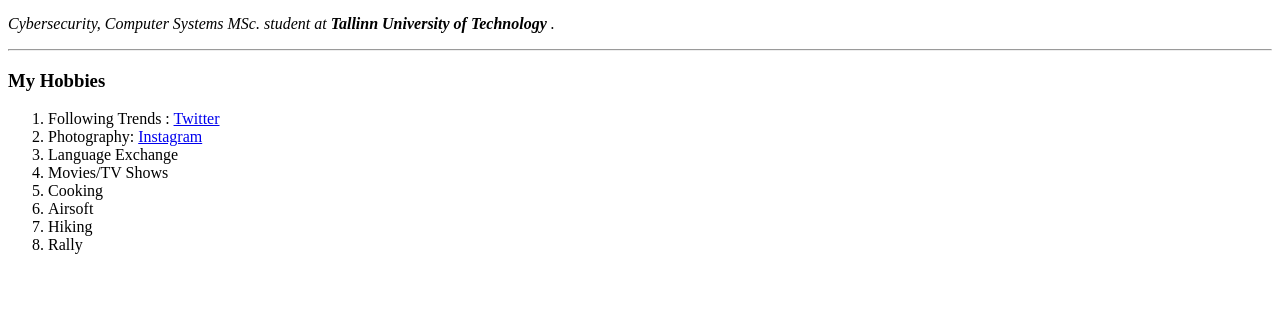
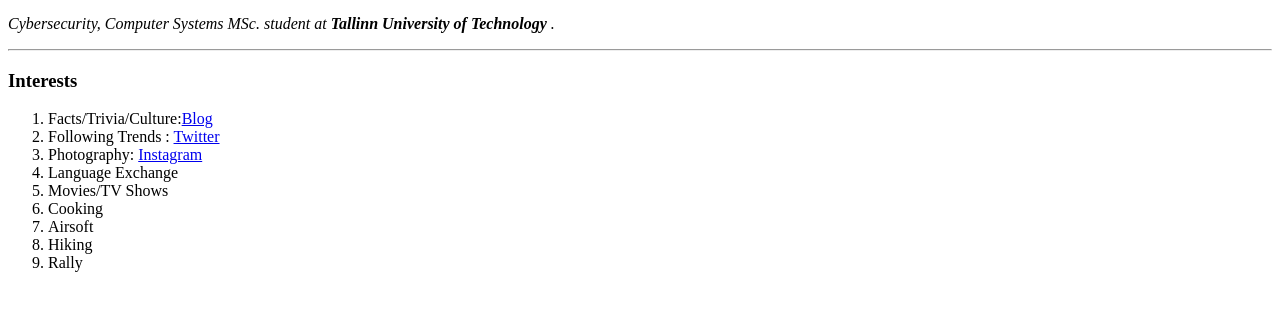
Before and after one commit to alxso/io, a plain HTML site: page index.html in a window 1280 px wide. Shown: the part 377-688 px from the top of the page. Drawn offline with Linux system fonts and the light colour scheme.

Commit message:
Update index.html

```diff
--- a/index.html
+++ b/index.html
@@ -11,9 +11,10 @@
     <h1>Mert Soysal</h1>
     <p><em> Cybersecurity, Computer Systems MSc. student at <strong> Tallinn University of Technology </strong>.</em></p>
     <hr>
-    <h3> My Hobbies </h3>
+    <h3> Interests </h3>
     <ol>
-            <li>Following Trends : <a href="https://twitter.com/alxsyl">Twitter</a></li>
+      <li>Facts/Trivia/Culture:<a href="https://alxso.github.io/blog/">Blog</a></li>
+      <li>Following Trends : <a href="https://twitter.com/alxsyl">Twitter</a></li>
       <li>Photography: <a href="https://instagram.com/alxsys">Instagram</a></li>
       <li>Language Exchange</li>
       <li>Movies/TV Shows</li>
```
